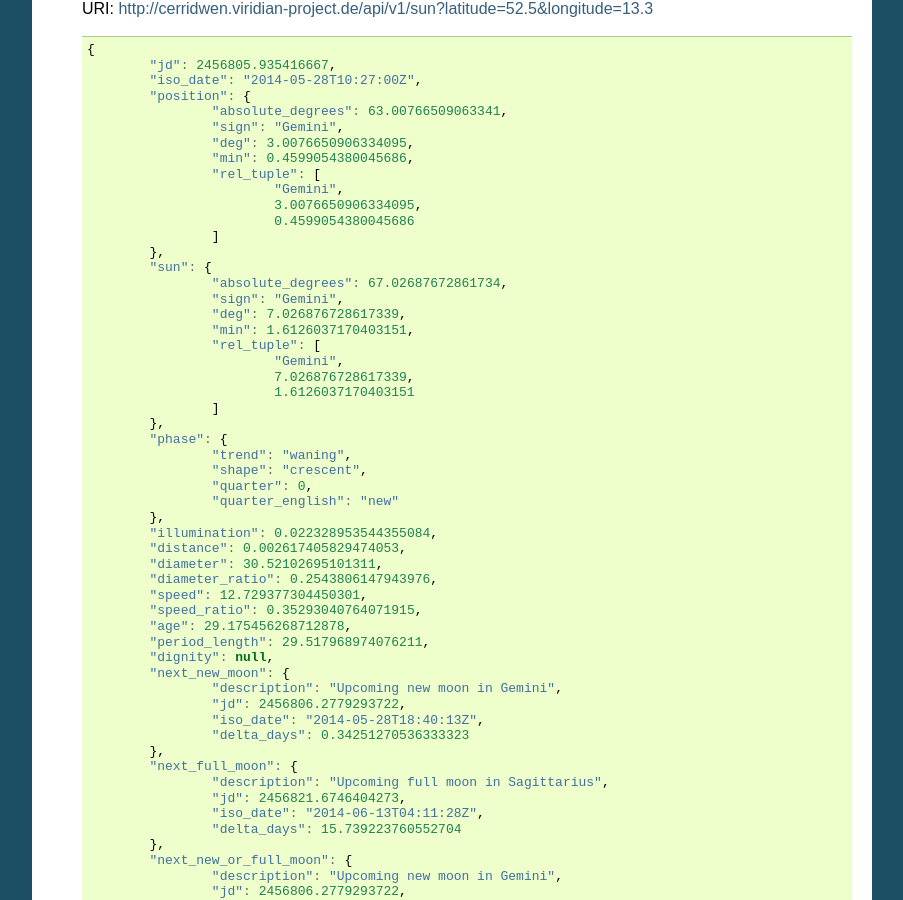
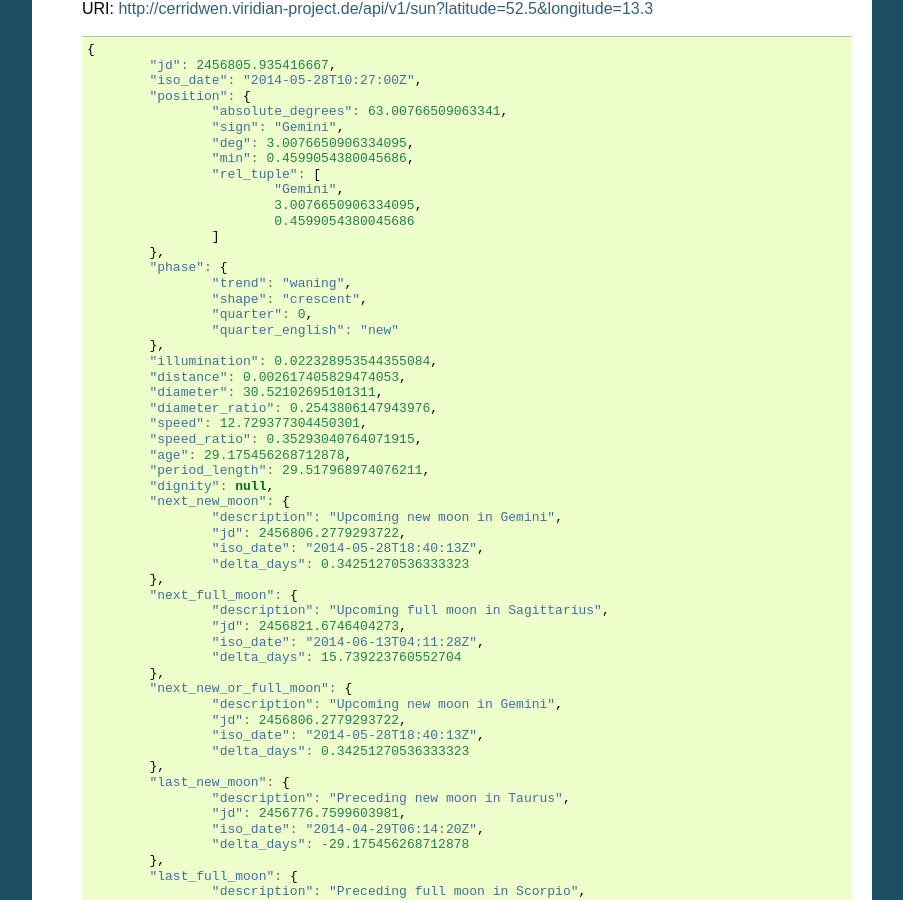
Before and after one commit to skypher/cerridwen, a Sphinx documentation site: the page built from docs/http-api.rst, in a window 1280 px wide and 900 px high, scrolled down 1306 px. Shown: the whole window, without its empty margins (198-1101 px from the left). Built offline with Sphinx 7.4.7, drawn with Linux system fonts in a browser that asks for light colours; formulas are drawn with MathJax 3.

Commit message:
Misc. fixes.

```diff
--- a/cerridwen/__init__.py
+++ b/cerridwen/__init__.py
@@ -194,7 +194,6 @@ class Planet:
         # TODO also return an indicator of whether it is growing or shrinking.
         jd = jd or self.jd
         sun = Planet(sweph.SUN)
-        print(mod360_fabs(self.angle(sun, jd), 180))
         return (180 - mod360_fabs(self.angle(sun, jd), 180)) / 180
 
     def next_rise(self):
@@ -579,9 +578,6 @@ def compute_moon_data(jd=None, observer=None):
 
     result['position'] = moon.position()
 
-    sun = Sun(jd)
-    result['sun'] = sun.position()
-
     result['phase'] = moon.phase()
     result['illumination'] = moon.illumination()
     result['distance'] = moon.distance()
--- a/docs/http-api.rst
+++ b/docs/http-api.rst
@@ -102,17 +102,6 @@ HTTP API
                               0.4599054380045686
                       ]
               },
-              "sun": {
-                      "absolute_degrees": 67.02687672861734,
-                      "sign": "Gemini",
-                      "deg": 7.026876728617339,
-                      "min": 1.6126037170403151,
-                      "rel_tuple": [
-                              "Gemini",
-                              7.026876728617339,
-                              1.6126037170403151
-                      ]
-              },
               "phase": {
                       "trend": "waning",
                       "shape": "crescent",
```
Also changed, not shown: 2 other files.
